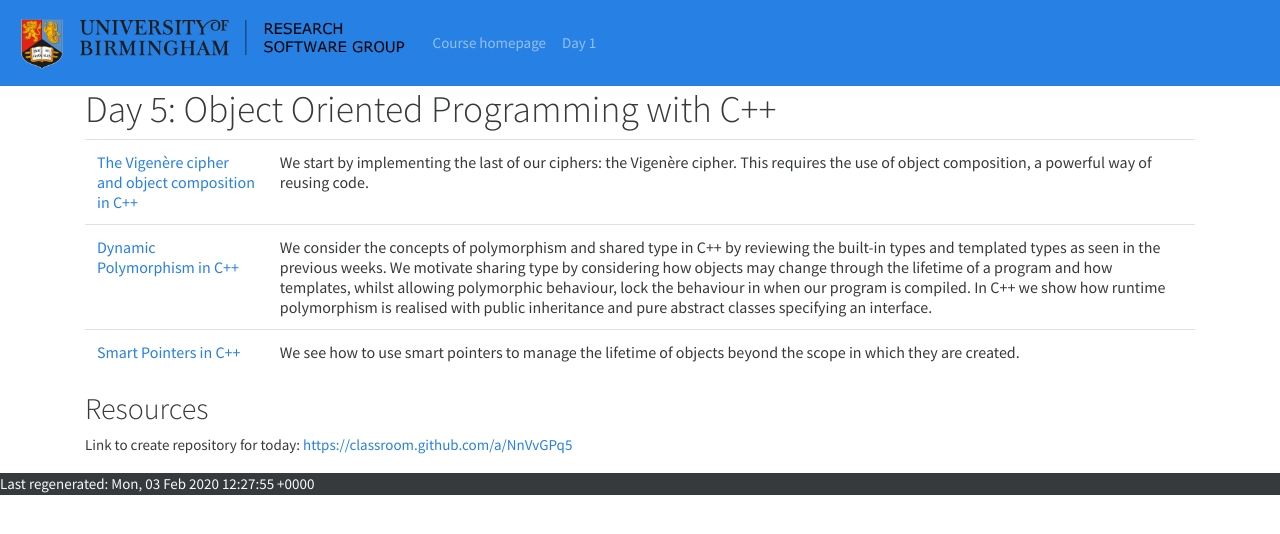
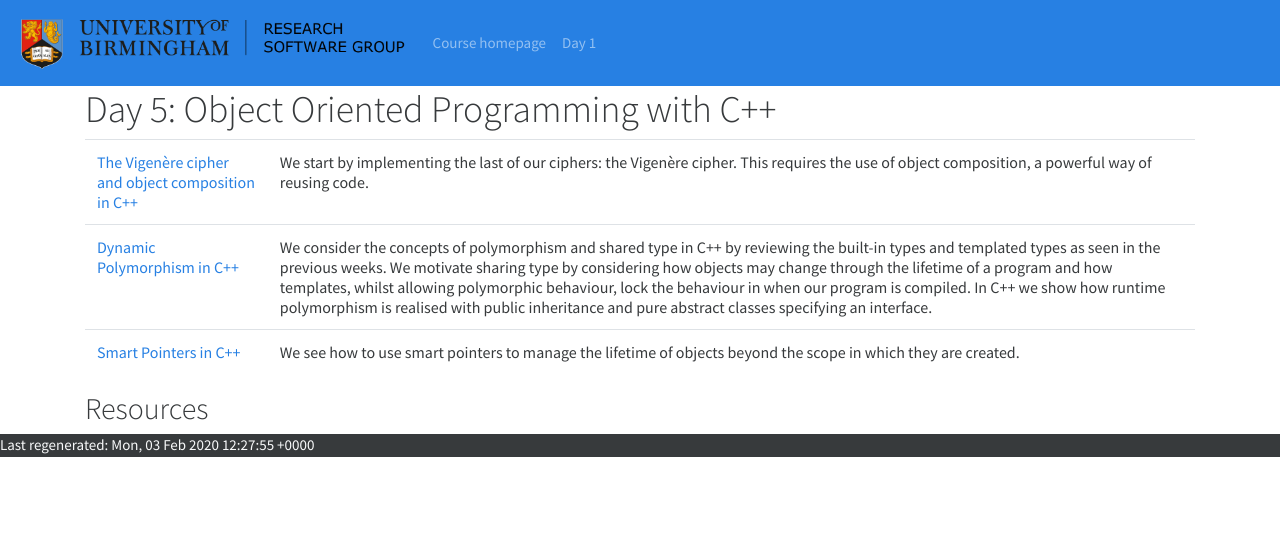
Before and after one commit to bear-rsg/C-materials, a Jekyll site: the page built from days/5.html, in a window 1280 px wide. Shown: the top 534 px of the page. Built offline with Jekyll 4.4.1, drawn with Linux system fonts in a browser that asks for light colours; nearby versions of some CDN libraries.

Commit message:
Commented GitHub classroom link (does not exist)

```diff
--- a/days/5.html
+++ b/days/5.html
@@ -31,4 +31,4 @@
 </table>
 
 <h2>Resources</h2>
-<p>Link to create repository for today: <a href="https://classroom.github.com/a/NnVvGPq5" target="_blank" title="Github classroom">https://classroom.github.com/a/NnVvGPq5</a></p>
+<!--<p>Link to create repository for today: <a href="https://classroom.github.com/a/NnVvGPq5" target="_blank" title="Github classroom">https://classroom.github.com/a/NnVvGPq5</a></p>-->
```
